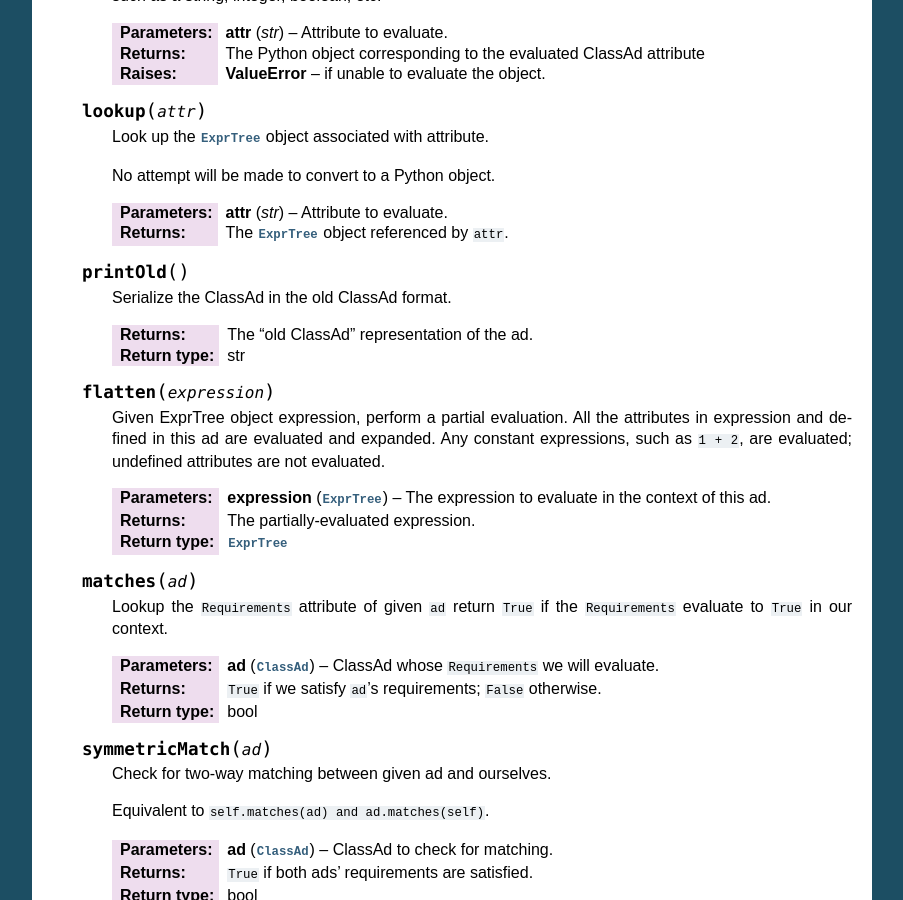
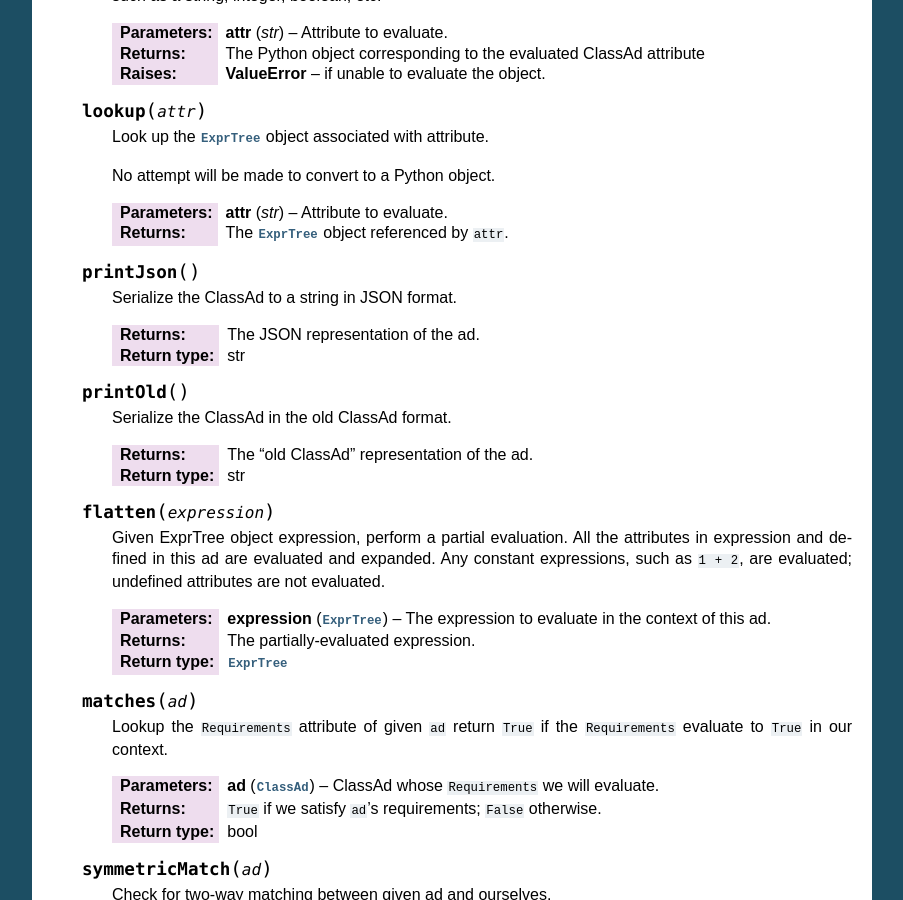
Before and after one commit to htcondor/htcondor-python, a Sphinx documentation site: the page built from docs/classad.rst, in a window 1280 px wide and 900 px high, scrolled down 2934 px. Shown: the whole window, without its empty margins (198-1101 px from the left). Built offline with Sphinx 7.4.7, drawn with Linux system fonts in a browser that asks for light colours.

Commit message:
Update classad.rst
Document printJson() ClassAd method

```diff
--- a/docs/classad.rst
+++ b/docs/classad.rst
@@ -195,6 +195,13 @@ Module Classes
 
       :param str attr: Attribute to evaluate.
       :return: The :class:`ExprTree` object referenced by ``attr``.
+
+   .. method:: printJson( )
+
+      Serialize the ClassAd to a string in JSON format.
+
+      :return: The JSON representation of the ad.
+      :rtype: str
 
    .. method:: printOld( )
 
```
